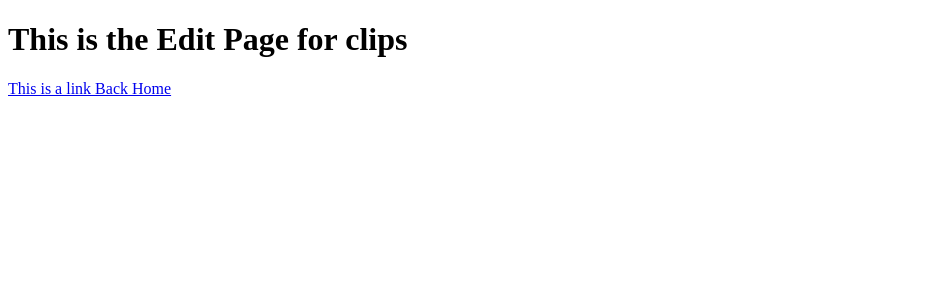
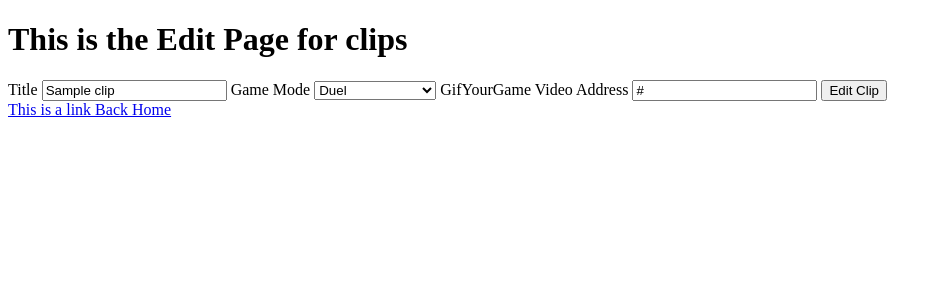
Before and after one commit to masonsteeger/project2, a Node server app: page /edit/600000000000000000000001 in a window 1280 px wide. Shown: the top 300 px of the page, without its empty margins (0-942 px from the left). Run offline with Node 20, Linux system fonts and the light colour scheme; tables that the repository leaves empty hold one stand-in row (values such as "Sample post"); some libraries are stand-ins or nearby versions.

Commit message:
show and edit routes working

```diff
--- a/controllers/main_controller.js
+++ b/controllers/main_controller.js
@@ -28,7 +28,18 @@ router.post('/home', (req, res) => {
 
 //Edit Route
 router.get('/edit/:id', (req, res) => {
-  res.render('main/edit.ejs')
+  Clip.findById(req.params.id, (err, foundClip) => {
+    res.render('main/edit.ejs',
+    {
+      clip: foundClip
+    })
+  })
+})
+
+router.put('/:user/:id', (req, res) => {
+  Clip.findByIdAndUpdate(req.params.id, req.body, {new:true}, (err, updateClip) => {
+    res.redirect(`/user/${req.params.id}`)
+  })
 })
 
 //Profile Route
@@ -39,7 +50,12 @@ router.get('/:user', (req, res) => {
 
 //Show Route
 router.get('/:user/:id', (req, res) => {
-  res.render('main/show.ejs')
+  Clip.findById(req.params.id, (err, foundClip) => {
+    res.render('main/show.ejs',
+    {
+      clip: foundClip
+    })
+  })
 })
 
 //Delete Route
--- a/views/main/edit.ejs
+++ b/views/main/edit.ejs
@@ -6,6 +6,37 @@
   </head>
   <body>
     <h1>This is the Edit Page for clips</h1>
+    <form class="" action="/user/<%=clip.id%>?_method=PUT" method="POST">
+      <label for="title">Title</label>
+      <input id="title" type="text" name="title" value="<%=clip.title%>">
+      <label for="mode">Game Mode</label>
+      <select id="mode" name="mode" selected="<%=clip.mode%>">
+        <optgroup label="Casual">
+          <option value="Casual Duel">Duel</option>
+          <option value="Casual Doubles">Doubles</option>
+          <option value="Casual Standard">Standard</option>
+          <option value="Chaos">Chaos</option>
+        </optgroup>
+        <optgroup label="Competitive">
+          <option value="Comp Duel">Duel</option>
+          <option value="Comp Doubles">Doubles</option>
+          <option value="Comp Standard">Standard</option>
+          <option value="Solo Standard">Solo Standard</option>
+        </optgroup>
+        <optgroup label="Extra Modes">
+          <option value="Snow Day">Snow Day</option>
+          <option value="Hoops">Hoops</option>
+          <option value="Dropshot">Dropshot</option>
+          <option value="Rumble">Rumble</option>
+        </optgroup>
+        <optgroup label="Other">
+          <option value="Practice">Practice</option>
+        </optgroup>
+      </select>
+      <label for="link">GifYourGame Video Address</label>
+      <input id="link" type="text" name="link" value="<%=clip.link%>">
+      <input type="submit" value="Edit Clip">
+    </form>
     <a href="/home">This is a link Back Home</a>
   </body>
 </html>
--- a/views/main/home.ejs
+++ b/views/main/home.ejs
@@ -9,9 +9,9 @@
     <%for(let key in clips){%>
       <div class="clips">
         <h3><%=clips[key].title%></h3>
-        <video width= width:'240' height='180' autoplay loop muted>
+        <a href="/user/<%=clips[key].id%>"><video width= width:'240' height='180' autoplay loop muted>
           <source src="<%=clips[key].link%>" type="video/mp4">
-        </video>
+        </video></a>
       </div>
     <%}%>
     <a href="/asdfad">This is the link to the user profile</a>
```
Also changed, not shown: views/main/show.ejs (+7 -1 lines).
